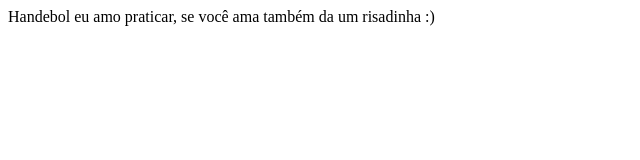
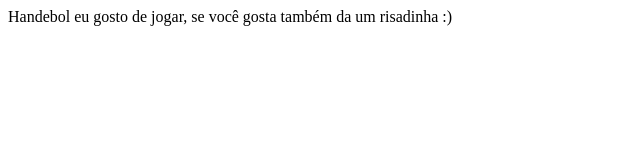
Before and after one commit to FelipheFaleiros/Clone-TabNews, a Next.js app: page / in a window 1280 px wide. Shown: the top 160 px of the page, without its empty margins (0-640 px from the left). Built offline with nearby package versions, Linux system fonts and the light colour scheme.

Commit message:
modificar a frase

```diff
--- a/pages/index.js
+++ b/pages/index.js
@@ -1,5 +1,5 @@
 function Home(){
-    return <hi>Handebol eu amo praticar, se você ama também da um risadinha :) </hi>
+    return <hi>Handebol eu gosto de jogar, se você gosta também da um risadinha :) </hi>
 }
 
 export default Home;
```
